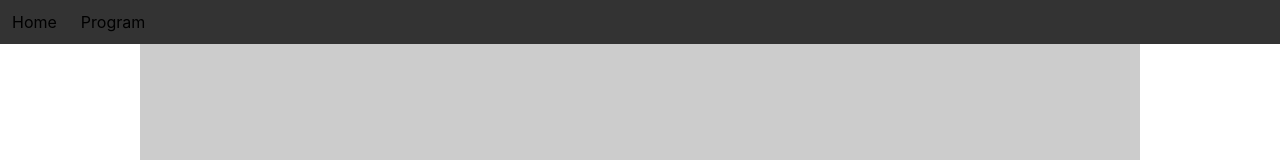
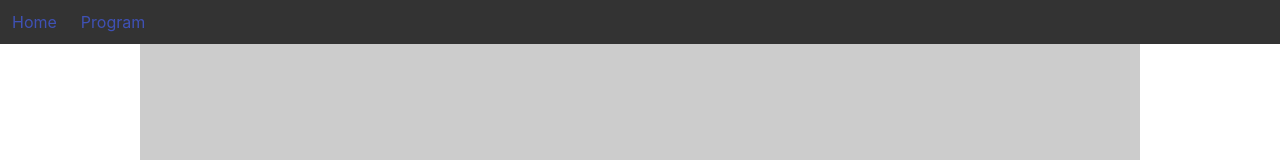
Before and after one commit to markusranda/holmefestivalen, a React (Create React App) app: page / in a window 1280 px wide. Shown: the top 160 px of the page. Built offline with nearby package versions, Linux system fonts and the light colour scheme.

Commit message:
navbar contain working links

```diff
--- a/src/components/Navbar.jsx
+++ b/src/components/Navbar.jsx
@@ -1,16 +1,18 @@
 import React from "react";
-import { Grid } from "@material-ui/core";
+import { Grid, Link } from "@material-ui/core";
 import styled from "styled-components";
 
 const Navbar = () => {
+  const preventDefault = (event) => event.preventDefault();
+
   return (
     <Container>
       <Grid container spacing={3}>
         <Grid item>
-          <a>Home</a>
+          <Link href="/">Home</Link>
         </Grid>
         <Grid item>
-          <a>Program</a>
+          <Link href="/program">Program</Link>
         </Grid>
       </Grid>
     </Container>
```
